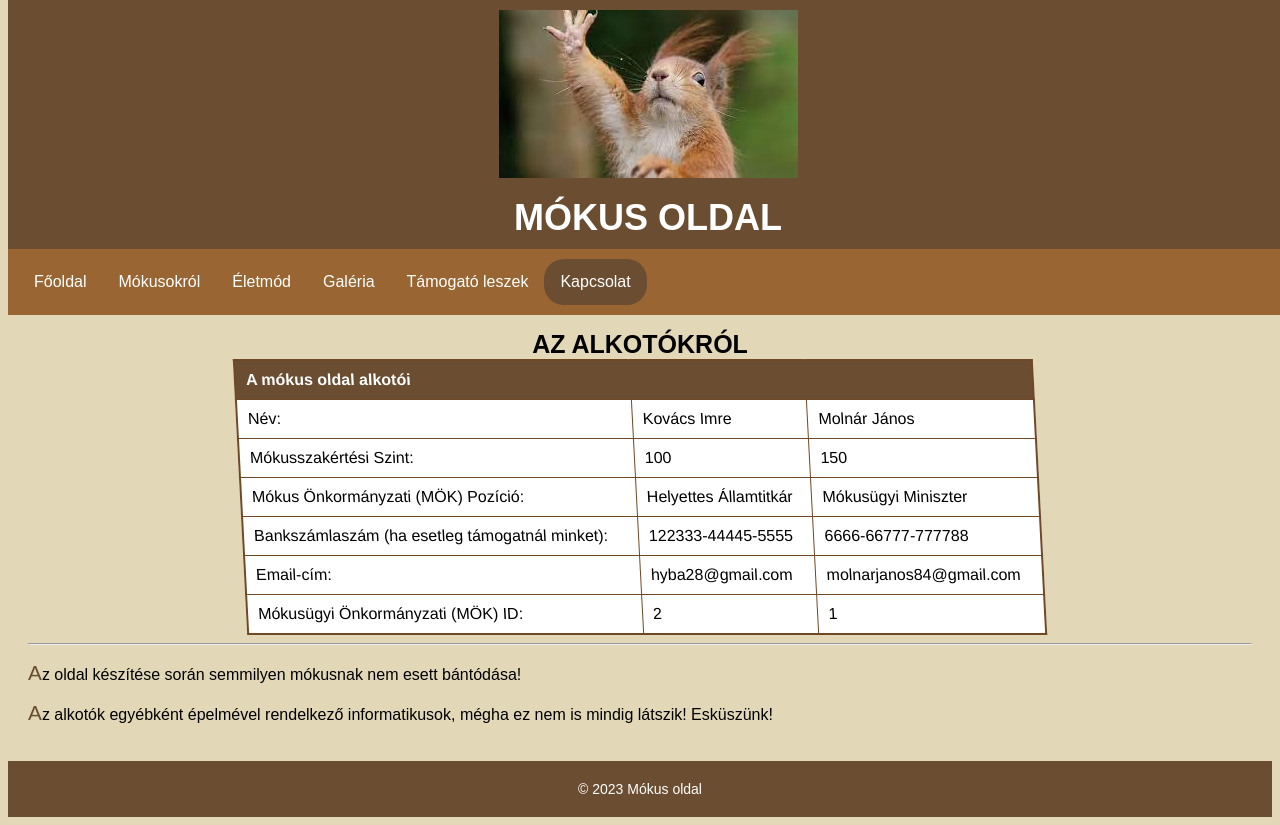
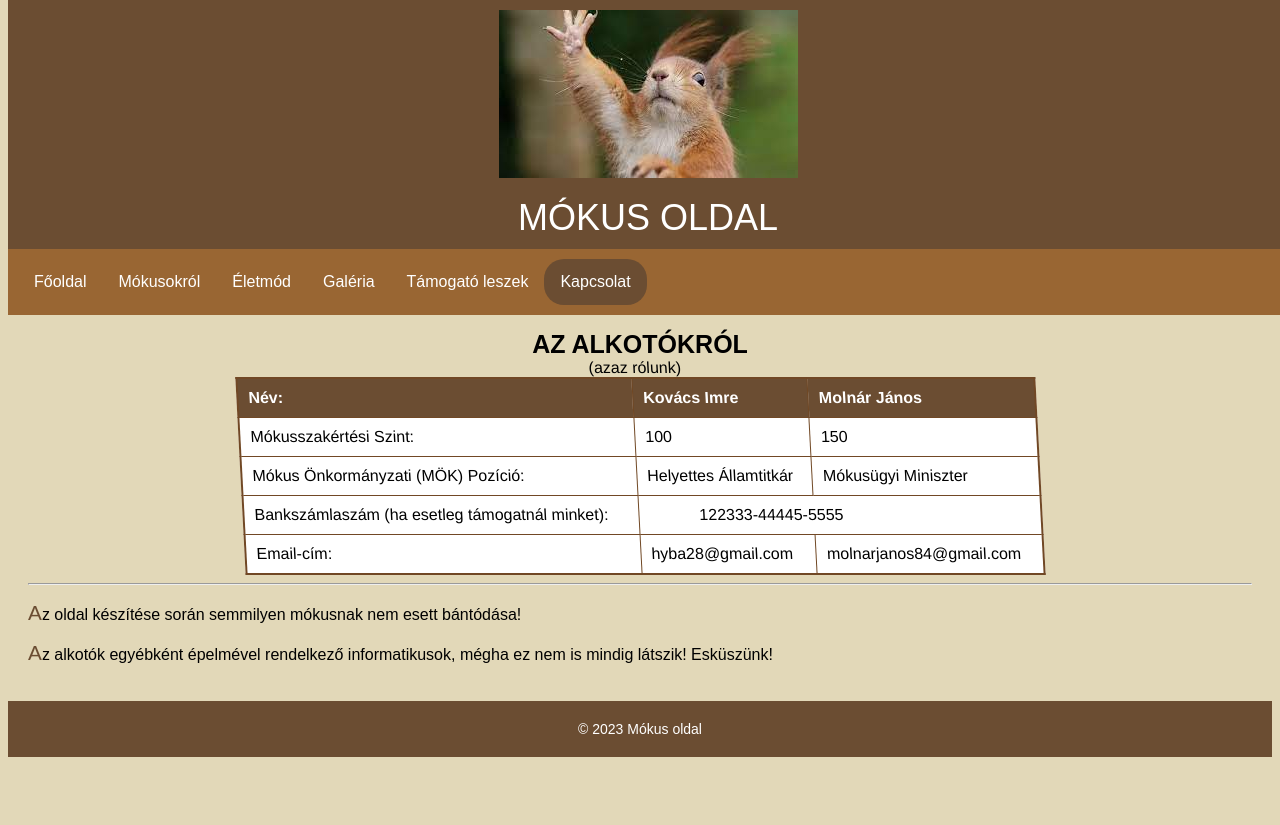
Before and after one commit to Janus84/web_beadando, a PHP site: page /kapcsolat.html in a window 1280 px wide. After the commit the page ends 757 px from the top, so only its background shows below. Run offline with PHP 8.4, Linux system fonts and the light colour scheme.

Commit message:
első mérföldkő

```diff
--- a/css/style.css
+++ b/css/style.css
@@ -10,6 +10,11 @@ header {
     text-align: center;
     color: #FFF;
     z-index: 100;
+}
+#title{
+    margin: 15px 0 0;
+    font-size: 36px;
+    text-transform: uppercase;
 }
 .fixed_header {
     display: block;
@@ -143,6 +148,10 @@ th {
     color: #FFFFFF;
     font-weight: bold;
 }
+.szamla{
+    position: relative;
+    left: 50px;
+}
 mark {
     background-color: #a68466;
 }
@@ -198,6 +207,7 @@ a.support:hover {
     right: 60px;
     letter-spacing: 2px;
 }
+
 p::selection {
     background-color: salmon;
 }
@@ -208,7 +218,6 @@ p::first-letter {
 #relative::after {
     content: " Esküszünk!"
 }
-
 
 /*600 pixeltől új stílus*/
 @media only screen and (max-width: 600px) {
--- a/eletmod.html
+++ b/eletmod.html
@@ -2,7 +2,8 @@
 <html lang="hu">
 <head>
     <title>Életmód</title>
-    <meta name="viewport" content="width=device-width, initial-scale=1" charset="UTF-8">
+    <meta name="viewport" content="width=device-width, initial-scale=1">
+    <meta charset="UTF-8">
     <link rel="stylesheet" href="css/style.css">
     <link rel="shortcut icon" href="media/icon.png" type="image/x-icon">
     <link rel="icon" href="media/icon.png" type="image/x-icon">
@@ -11,7 +12,7 @@
 <body>
 <header class="fixed_header">
     <img src="media/navmokus.jpg" alt="Mókus logó" id="logo">
-    <h1>Mókus oldal</h1>
+    <div id="title">Mókus oldal</div>
     <nav class="navbar">
         <ul>
             <li><a href="index.html">Főoldal</a></li>
--- a/kapcsolat.html
+++ b/kapcsolat.html
@@ -2,7 +2,8 @@
 <html lang="hu">
 <head>
     <title>Kapcsolat</title>
-    <meta name="viewport" content="width=device-width, initial-scale=1" charset="UTF-8">
+    <meta name="viewport" content="width=device-width, initial-scale=1">
+    <meta charset="UTF-8">
     <link rel="stylesheet" href="css/style.css">
     <link rel="shortcut icon" href="media/icon.png" type="image/x-icon">
     <link rel="icon" href="media/icon.png" type="image/x-icon">
@@ -10,7 +11,7 @@
 <body>
 <header class="fixed_header">
     <img src="media/navmokus.jpg" alt="Mókus logó" id="logo">
-    <h1>Mókus oldal</h1>
+    <div id="title">Mókus oldal</div>
     <nav class="navbar">
         <ul>
             <li><a href="index.html">Főoldal</a></li>
@@ -24,45 +25,36 @@
 </header>
 <main class="content">
     <h2 class="center">Az alkotókról</h2>
-
         <table class="skew">
+            <caption>(azaz rólunk)</caption>
             <thead>
             <tr>
-            <th colspan="3">A mókus oldal alkotói</th>
+                <th id="oszlop1">Név:</th>
+                <th id="oszlop2">Kovács Imre</th>
+                <th id="oszlop3">Molnár János</th>
             </tr>
             </thead>
-        <tbody>
+
             <tr>
-            <td id="name-header"> Név:</td>
-            <td headers="name-header">Kovács Imre</td>
-            <td headers="name-header">Molnár János</td>
+                <td headers="oszlop1">Mókusszakértési Szint:</td>
+                <td headers="oszlop2">100</td>
+                <td headers="oszlop3">150</td>
             </tr>
             <tr>
-            <td id="level-header">Mókusszakértési Szint:</td>
-            <td headers="level-header">100</td>
-            <td headers="level-header">150</td>
+                <td headers="oszlop1">Mókus Önkormányzati (MÖK) Pozíció:</td>
+                <td headers="oszlop2">Helyettes Államtitkár</td>
+                <td headers="oszlop3">Mókusügyi Miniszter</td>
             </tr>
             <tr>
-            <td id="position-header">Mókus Önkormányzati (MÖK) Pozíció:</td>
-            <td headers="position-header">Helyettes Államtitkár</td>
-            <td headers="position-header">Mókusügyi Miniszter</td>
+                <td headers="oszlop1">Bankszámlaszám (ha esetleg támogatnál minket):</td>
+                <td headers="oszlop2 oszlop3" colspan="2" class="szamla">122333-44445-5555</td>
+
             </tr>
             <tr>
-            <td id="bank-header">Bankszámlaszám (ha esetleg támogatnál minket):</td>
-            <td headers="bank-header">122333-44445-5555</td>
-            <td headers="bank-header">6666-66777-777788</td>
+                <td headers="oszlop1">Email-cím:</td>
+                <td headers="oszlop2">hyba28@gmail.com</td>
+                <td headers="oszlop3">molnarjanos84@gmail.com</td>
             </tr>
-        <tr>
-            <td id="email-header">Email-cím:</td>
-            <td headers="email-header">hyba28@gmail.com</td>
-            <td headers="email-header">molnarjanos84@gmail.com</td>
-        </tr>
-        <tr>
-            <td id="id-header">Mókusügyi Önkormányzati (MÖK) ID:</td>
-            <td headers="id-header">2</td>
-            <td headers="id-header">1</td>
-        </tr>
-        </tbody>
         </table>
     <hr />
     <div>
--- a/urlap.html
+++ b/urlap.html
@@ -2,7 +2,8 @@
 <html lang="hu">
 <head>
   <title>Mókus oldal</title>
-  <meta name="viewport" content="width=device-width, initial-scale=1" charset="UTF-8">
+  <meta name="viewport" content="width=device-width, initial-scale=1">
+  <meta charset="UTF-8">
   <link rel="stylesheet" href="css/style.css">
   <link rel="stylesheet" href="css/urlap.css">
   <link rel="shortcut icon" href="media/icon.png" type="image/x-icon">
@@ -11,7 +12,7 @@
 <body>
 <header class="fixed_header">
   <img src="media/navmokus.jpg" alt="Mókus logó" id="logo">
-  <h1>Mókus oldal</h1>
+  <div id="title">Mókus oldal</div>
   <nav class="navbar">
     <ul>
       <li><a href="index.html">Főoldal</a></li>
```
Also changed, not shown: css/print.css (+12 -1 lines), galeria.html (+6 -4 lines), index.html (+16 -11 lines), mokusokrol.html (+4 -3 lines). Lines whose indentation alone changed are shown as unchanged.
